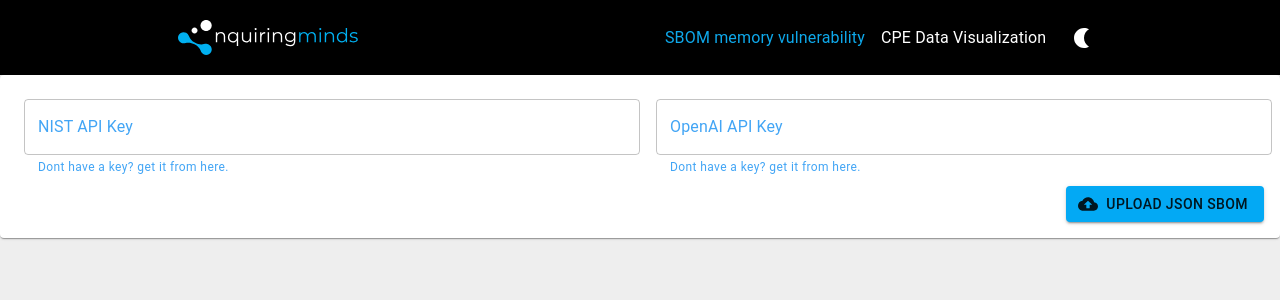
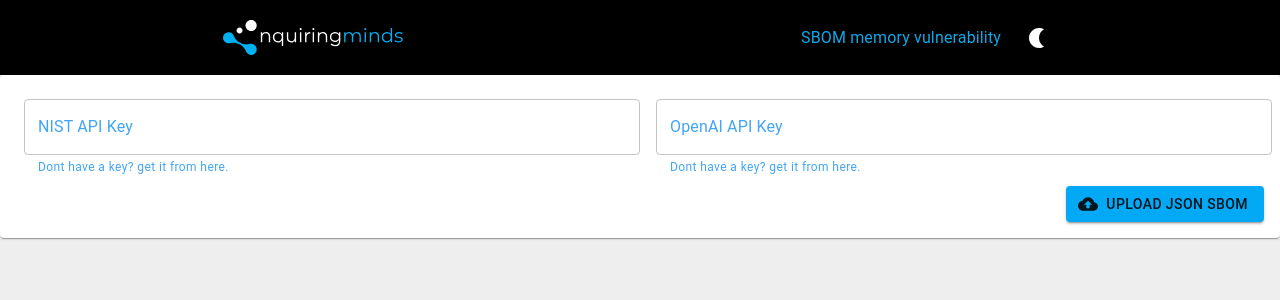
Before and after one commit to nqminds/UniBOM-Viewer, a Next.js app in the folder packages/app/: page / in a window 1280 px wide. Shown: the top 300 px of the page. Built offline with nearby package versions, Linux system fonts and the light colour scheme; what @nqminds/cyber-demonstrator-client would draw is missing.

Commit message:
removed link

```diff
--- a/packages/app/src/modules/core/menu.tsx
+++ b/packages/app/src/modules/core/menu.tsx
@@ -13,7 +13,6 @@ import {LightMode, Nightlight} from "@mui/icons-material";
 
 const routes = [
   {url: "", name: "SBOM memory vulnerability", associatedUrls: ["/"]},
-  { url: "historical", name: "CPE Data Visualization",associatedUrls: ["/historical"] },
 ];
 
 const Container = styled("div")(() => ({
```
